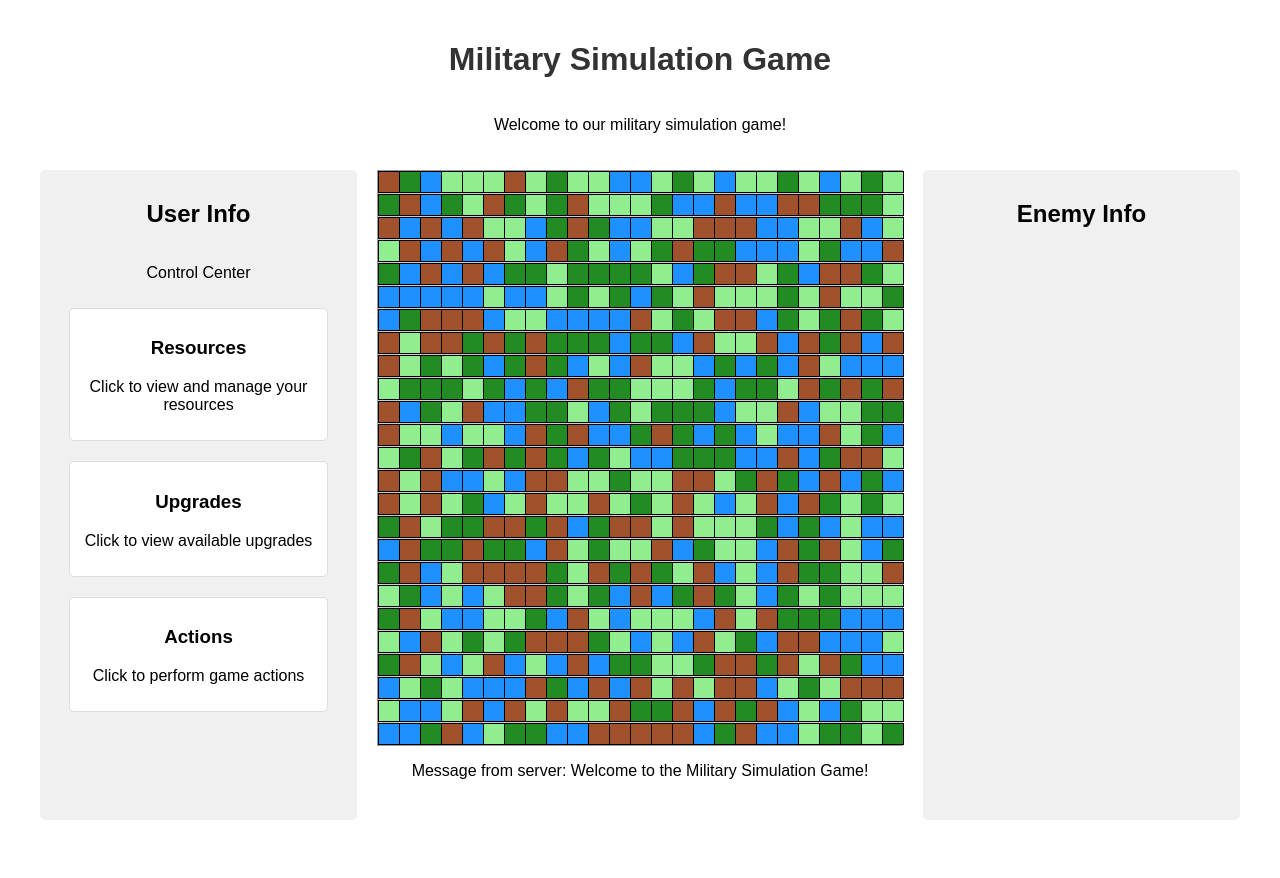
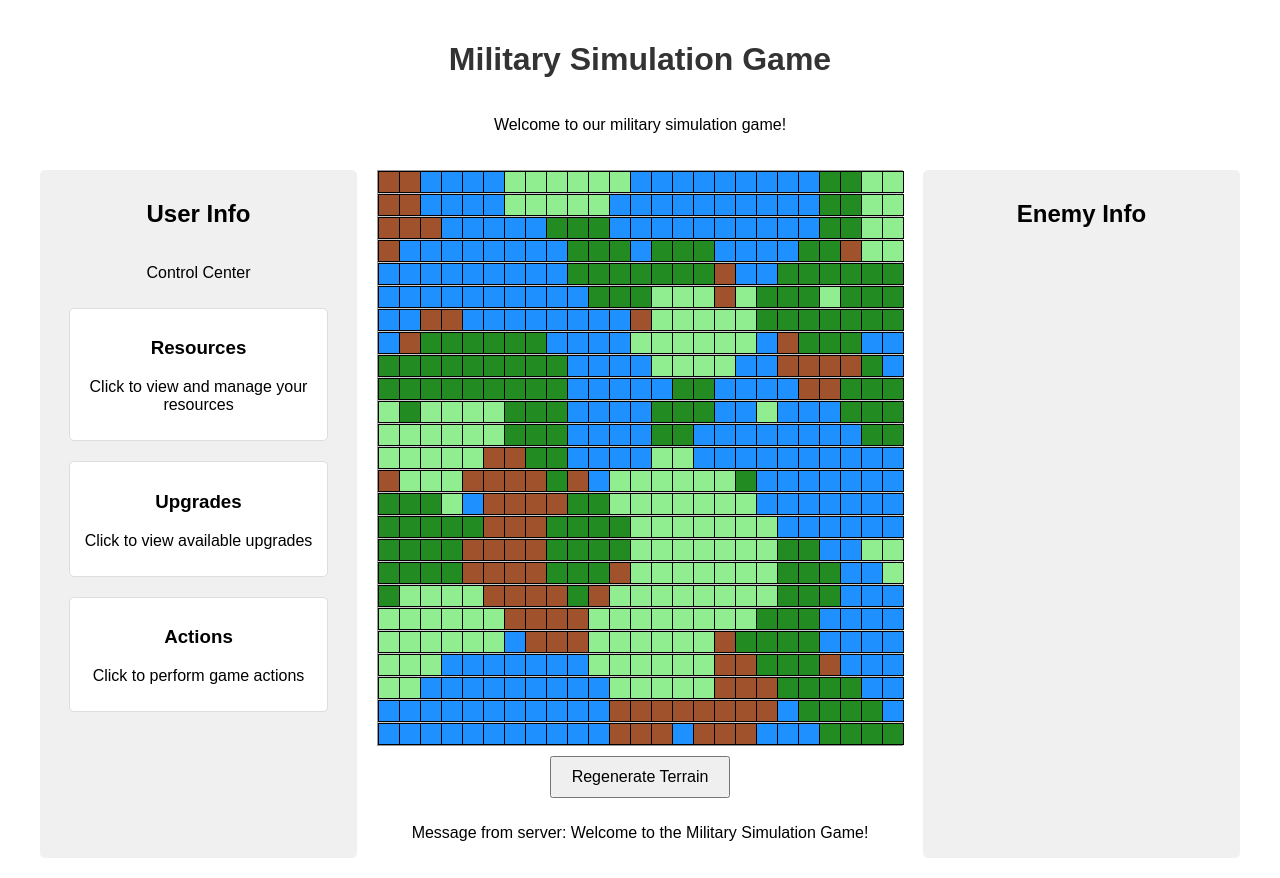
Before and after one commit to wallyatkins/cofm-python-web-app, a FastAPI app: page / in a window 1280 px wide. Before the commit the page ends 820 px from the top, so only its background shows below. Run offline with FastAPI, Linux system fonts and the light colour scheme.

Commit message:
feat: add smart terrain groupings that can imitate real terrain

```diff
--- a/main.py
+++ b/main.py
@@ -8,7 +8,33 @@ templates = Jinja2Templates(directory="templates")
 
 def generate_terrain(size):
     terrain_types = ['plains', 'forest', 'mountain', 'water']
-    return [[random.choice(terrain_types) for _ in range(size)] for _ in range(size)]
+
+    # Initialize the map with random terrain
+    terrain = [[random.choice(terrain_types) for _ in range(size)] for _ in range(size)]
+
+    # Apply cellular automata rules to create more natural groupings
+    for _ in range(5):  # Number of iterations
+        new_terrain = [row[:] for row in terrain]
+        for i in range(size):
+            for j in range(size):
+                neighbors = []
+                for di in [-1, 0, 1]:
+                    for dj in [-1, 0, 1]:
+                        if di == 0 and dj == 0:
+                            continue
+                        ni, nj = i + di, j + dj
+                        if 0 <= ni < size and 0 <= nj < size:
+                            neighbors.append(terrain[ni][nj])
+
+                # Change the cell's terrain type if it's different from the majority of its neighbors
+                if len(neighbors) > 0:
+                    most_common = max(set(neighbors), key=neighbors.count)
+                    if terrain[i][j] != most_common and random.random() < 0.5:
+                        new_terrain[i][j] = most_common
+
+        terrain = new_terrain
+
+    return terrain
 
 @app.get("/", response_class=HTMLResponse)
 async def root(request: Request):
--- a/templates/index.html
+++ b/templates/index.html
@@ -14,6 +14,12 @@
             display: flex;
             flex-direction: column;
             min-height: 100vh;
+        }
+        #regenerate-button {
+            margin: 10px auto;
+            padding: 10px 20px;
+            font-size: 16px;
+            cursor: pointer;
         }
         h1 {
             color: #333;
@@ -96,6 +102,7 @@
                     {% endfor %}
                 {% endfor %}
             </div>
+            <button id="regenerate-button" onclick="location.reload()">Regenerate Terrain</button>
             <p>Message from server: {{ message }}</p>
         </div>
         <div class="info-column">
```
